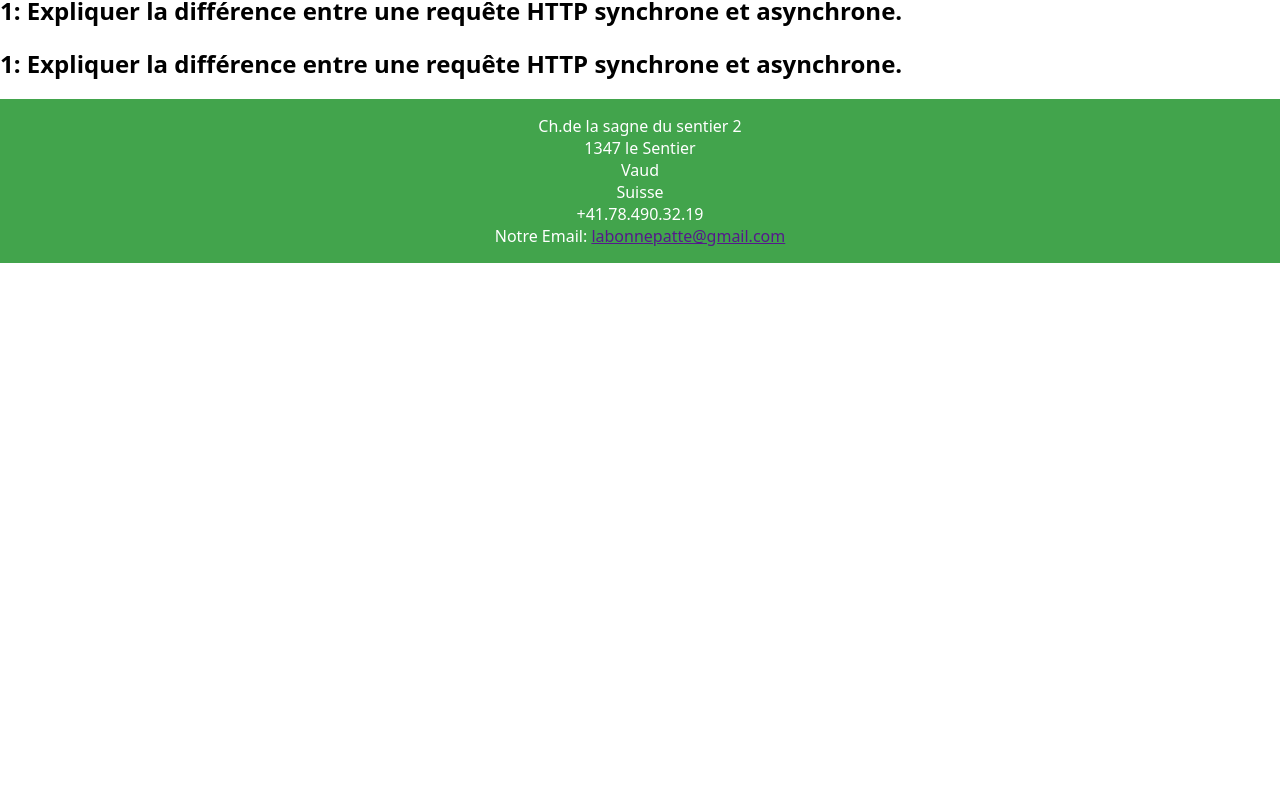
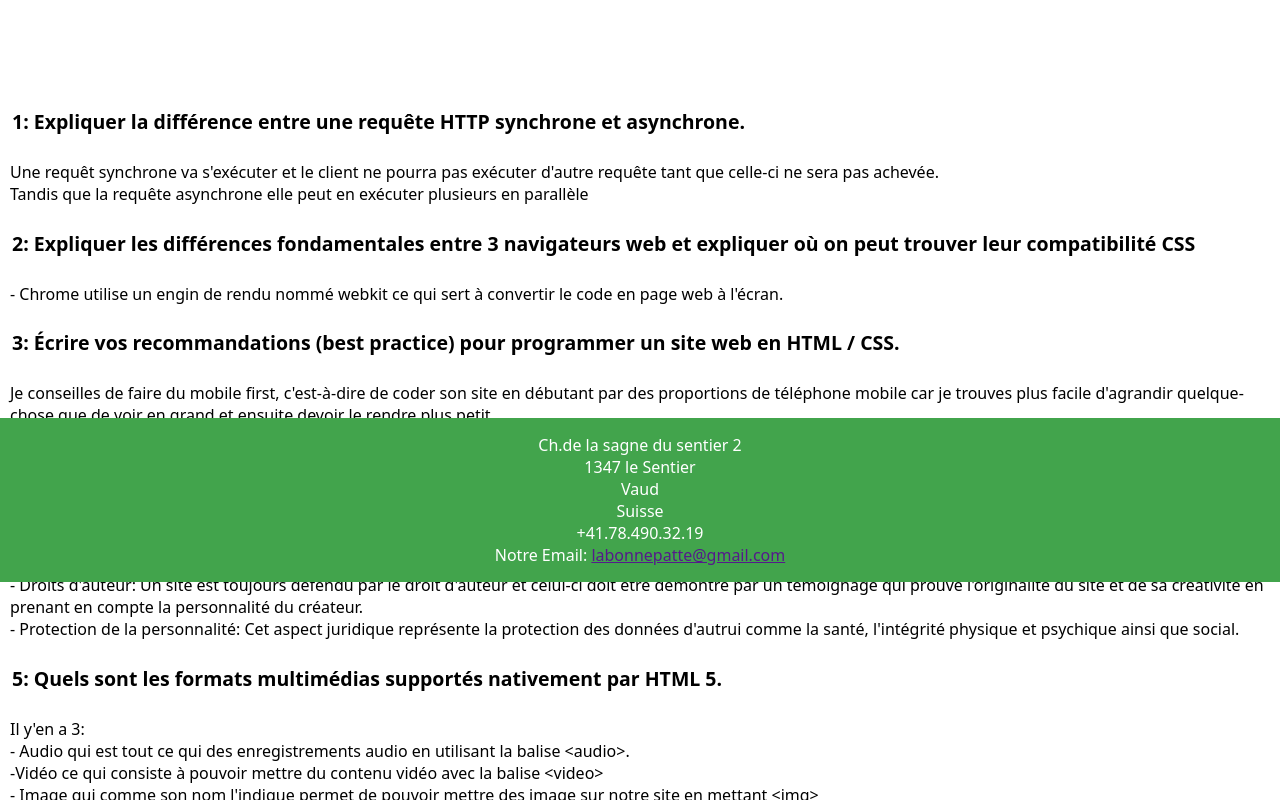
Before and after one commit to JorisBly/Site-association-animal, a plain HTML site: page HTML/Questionnaire.html in a window 1280 px wide. Shown: the part 218-1018 px from the top of the page. Before the commit the page ends 800 px from the top, so only its background shows below. Drawn offline with Linux system fonts and the light colour scheme.

Commit message:
réponse aux différentes questions

```diff
--- a/HTML/Questionnaire.html
+++ b/HTML/Questionnaire.html
@@ -7,7 +7,7 @@
     <meta content="width=device-width, initial-scale=1" name="viewport">
 
     <link href="../css/main.css" rel="stylesheet">
-
+    <link href="../css/Questions.css" rel="stylesheet">
     <script src="../js/exemple.js"></script>
     <meta content="#fafafa" name="theme-color">
 </head>
@@ -22,7 +22,7 @@
             </ol>
         </div>
         <div class="green-bar">
-            <img id="logo" src="../img/logo-cerf-vert.png" alt="logo">
+            <img alt="logo" id="logo" src="../img/logo-cerf-vert.png">
 
             <div id="menu-burger">
                 <input type="checkbox"/>
@@ -35,26 +35,45 @@
                         <li id="accueil">Accueil</li>
                     </a>
                     <a href="Article.html">
-                        <li id="article">Article </li>
+                        <li id="article">Article</li>
                     </a>
                     <a href="form-association.html">
                         <li id="contact">Contact</li>
                     </a>
-                    <a href="Table.html"> <li id="Tableau-de-comparatif">Tableau comparatif</li></a>
-                    <a href="Questionnaire.html"> <li id="Questionnaire">Questionnaire</li></a>
+                    <a href="Table.html">
+                        <li id="Tableau-de-comparatif">Tableau comparatif</li>
+                    </a>
+                    <a href="Questionnaire.html">
+                        <li id="Questionnaire">Questionnaire</li>
+                    </a>
                 </ul>
             </div>
         </div>
     </div>
 
 </header>
-<div>
-<h2>1: Expliquer la différence entre une requête HTTP synchrone et asynchrone.</h2>
-<h2>2: Expliquer les différences fondamentales entre 3 navigateurs web et expliquer où on peut
-    trouver leur compatibilité CSS</h2>
-<h2>1: Expliquer la différence entre une requête HTTP synchrone et asynchrone.</h2>
-<h2>1: Expliquer la différence entre une requête HTTP synchrone et asynchrone.</h2>
-<h2>1: Expliquer la différence entre une requête HTTP synchrone et asynchrone.</h2>
+<div class="questions">
+    <h2>1: Expliquer la différence entre une requête HTTP synchrone et asynchrone.</h2>
+    <p>Une requêt synchrone va s'exécuter et le client ne pourra pas exécuter d'autre requête tant que celle-ci ne sera
+        pas achevée.<br>Tandis que la requête asynchrone elle peut en exécuter plusieurs en parallèle</p>
+    <h2>2: Expliquer les différences fondamentales entre 3 navigateurs web et expliquer où on peut
+        trouver leur compatibilité CSS</h2>
+    <p>- Chrome utilise un engin de rendu nommé webkit ce qui sert à convertir le code en page web à l'écran.</p>
+    <h2>3: Écrire vos recommandations (best practice) pour programmer un site web en HTML / CSS.</h2>
+    <p>Je conseilles de faire du mobile first, c'est-à-dire de coder son site en débutant par des proportions de
+        téléphone mobile car je trouves plus facile d'agrandir quelque-chose que de voir en grand et ensuite devoir le
+        rendre plus petit.<br>Et aussi essayer le plus possible d'organiser son CSS que çe soit par des commentaires ou
+        alors crée plusieurs fichiers CSS pour des fonctionnalités ce qui permet de mieux s'y retrouver. </p>
+    <h2>4: Décrire les aspects juridiques qui doivent être pris en compte et respectés sur un site web
+        (droits d’auteur, protection de la personnalité).</h2>
+    <p>- Droits d'auteur: Un site est toujours défendu par le droit d'auteur et celui-ci doit être démontré par un
+        témoignage qui prouve l'originalité du site et de sa créativité en prenant en compte la personnalité du
+        créateur.<br>- Protection de la personnalité: Cet aspect juridique représente la protection des données d'autrui
+        comme la santé, l'intégrité physique et psychique ainsi que social.</p>
+    <h2>5: Quels sont les formats multimédias supportés nativement par HTML 5.</h2>
+    <p> Il y'en a 3: <br>- Audio qui est tout ce qui des enregistrements audio en utilisant la balise &lt;audio&gt;.<br>-Vidéo
+        ce qui consiste à pouvoir mettre du contenu vidéo avec la balise &lt;video&gt;<br>- Image qui comme son nom
+        l'indique permet de pouvoir mettre des image sur notre site en mettant &lt;img&gt;</p>
 </div>
 <footer>
     <div class="adress">
--- a/css/Questions.css
+++ b/css/Questions.css
@@ -1,3 +1,42 @@
+h2{
+    padding: 5px 5px 7px 5px;
+}
+
+p{
+    font-size: 16px;
+    padding: 3px 3px 3px 3px;
+}
+
+
+
 .adress{
 
+    bottom:0;
+    width: 100%;
+    display: flex;
+    flex-direction: column;
+    color: white;
+    text-align: center;
+    background-color: #42A44C;
 }
+
+.questions{
+    padding: 5px 7px 5px 7px;
+    font-size: 13px;
+}
+
+@media screen and (min-width: 600px){
+    .adress{
+        position: absolute;
+    bottom:0;
+    width: 100%;
+    display: flex;
+    flex-direction: column;
+    color: white;
+    text-align: center;
+    background-color: #42A44C;
+    }
+    .questions{
+        margin-top: 300px;
+    }
+}
--- a/css/main.css
+++ b/css/main.css
@@ -104,7 +104,7 @@ header {
 }
 
 #menu-burger a:hover {
-    color: #19de5d;
+    color:  #42A44C;
 }
 
 #menu-burger input {
@@ -233,7 +233,7 @@ header {
     top: 1vh;
     left: 18vw;
     width: 51vw;
-    height: 11vh;
+    height: 7vh;
     padding: 0 15vw 16vh 4vw;
     background-color: rgba(255, 255, 255, .3);
     gap: 0;
@@ -277,7 +277,7 @@ header {
     top: 0;
     left: 18vw;
     width: 49vw;
-    height: 11vh;
+    height: 7vh;
     padding: 1vw 15vw 16vh 4vw;
     background-color: rgba(255, 255, 255, .3);
     gap: 0;
@@ -321,7 +321,7 @@ header {
     top: 2vh;
     left: 18vw;
     width: 52vw;
-    height: 11vh;
+    height: 7vh;
     padding: 1vw 15vw 16vh 4vw;
     background-color: rgba(255, 255, 255, .3);
     gap: 0;
```
